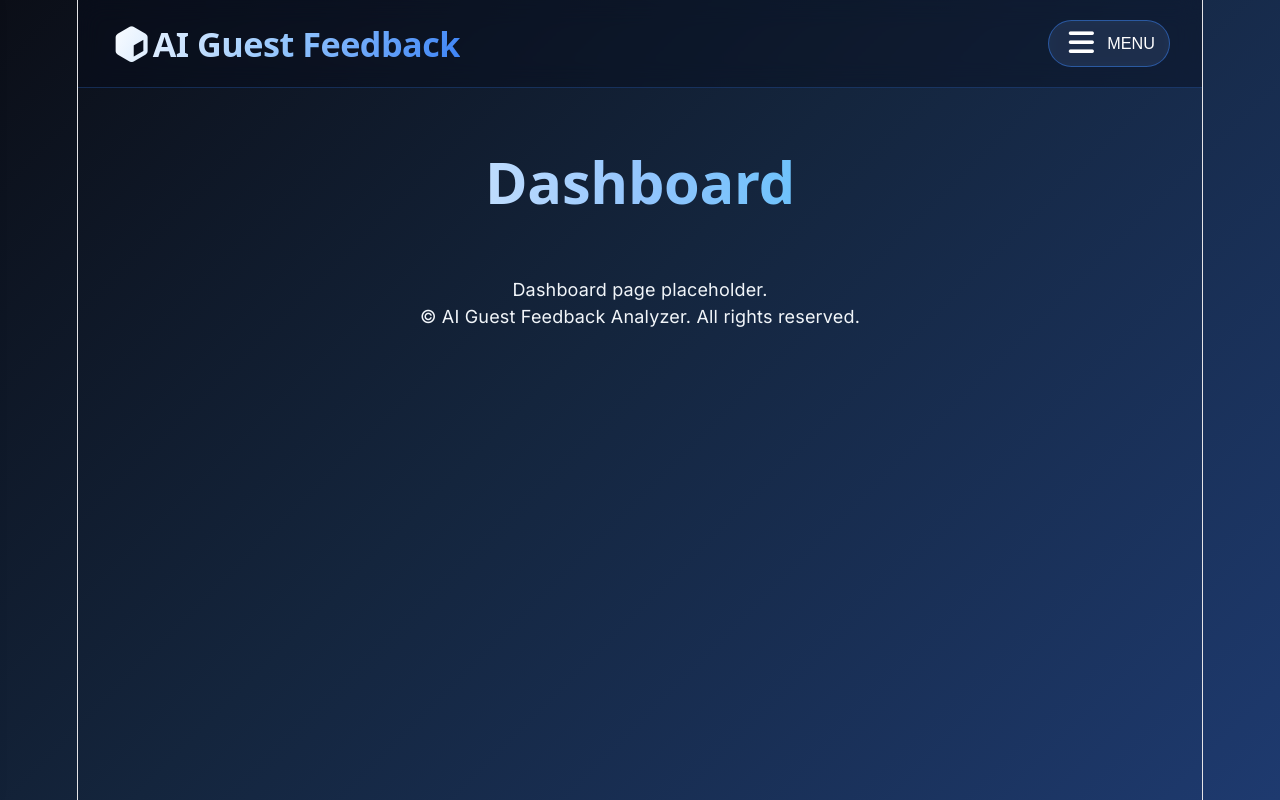
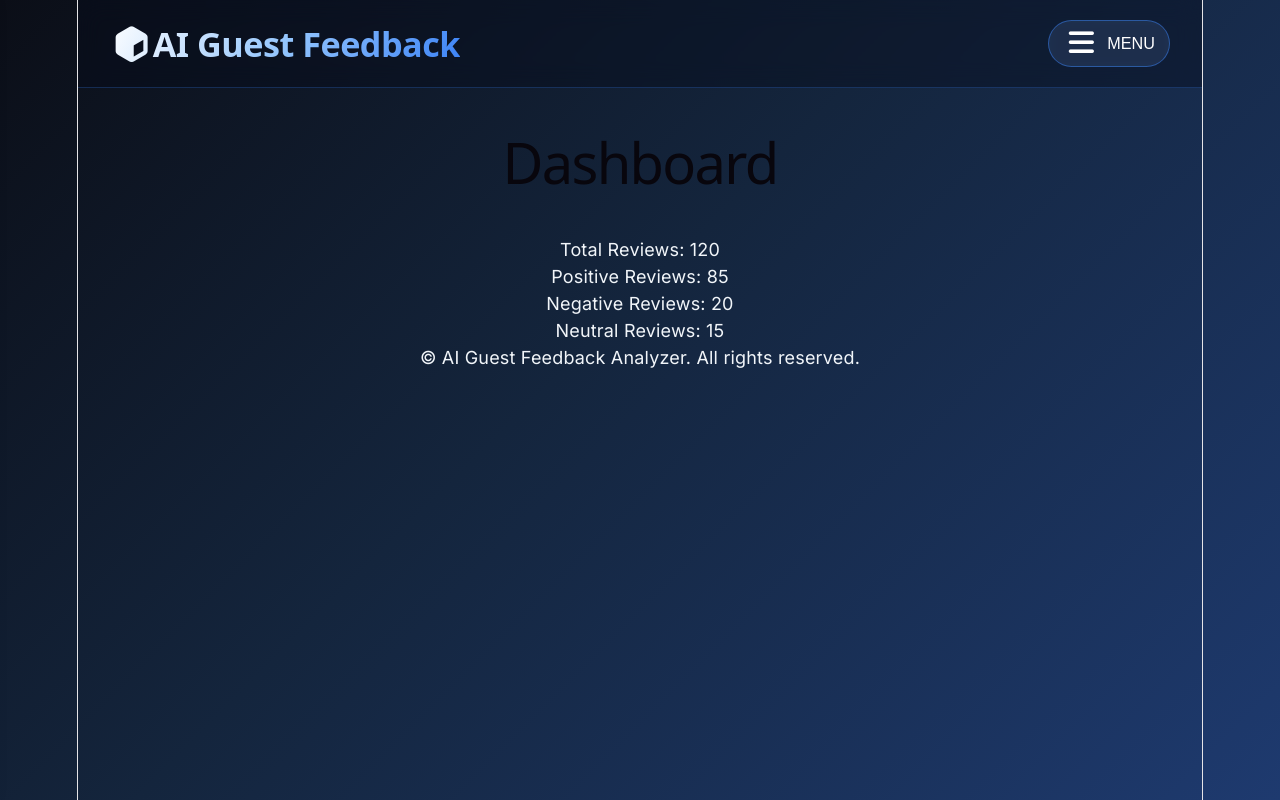
Before and after one commit to mnkshii/AI-Guest-Feedback, a React (Vite) app in the folder frontend/: page /dashboard in a window 1280 px wide. Built offline with nearby package versions, Linux system fonts and the light colour scheme.

Commit message:
chore:Updated dashboard page

```diff
--- a/frontend/src/pages/Dashboard.jsx
+++ b/frontend/src/pages/Dashboard.jsx
@@ -1,22 +1,14 @@
-import Navbar from "../components/Navbar";
-import Footer from "../components/Footer";
+export default function Dashboard() {
+  return (
+    <div className="p-8">
+      <h1>Dashboard</h1>
 
-function Dashboard() {
-  return (
-    <div>
-      <section className="hero">
-        <h2>Dashboard</h2>
-      </section>
-
-
-
-      <p>
-        Dashboard page placeholder.
-      </p>
-
-
+      <div className="grid gap-4 mt-6">
+        <div>Total Reviews: 120</div>
+        <div>Positive Reviews: 85</div>
+        <div>Negative Reviews: 20</div>
+        <div>Neutral Reviews: 15</div>
+      </div>
     </div>
   );
 }
-
-export default Dashboard;
```
